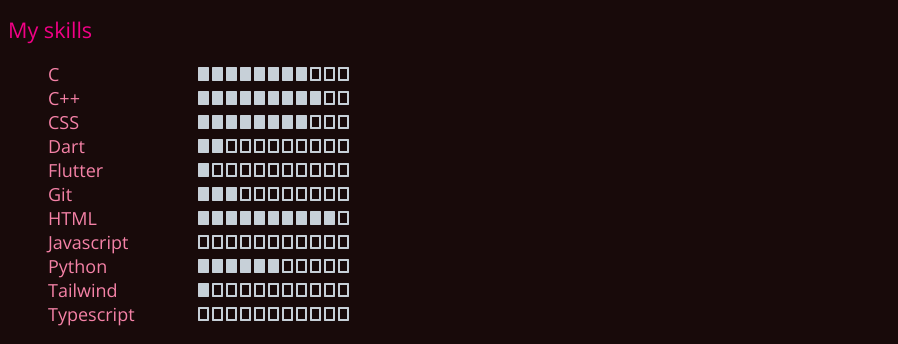
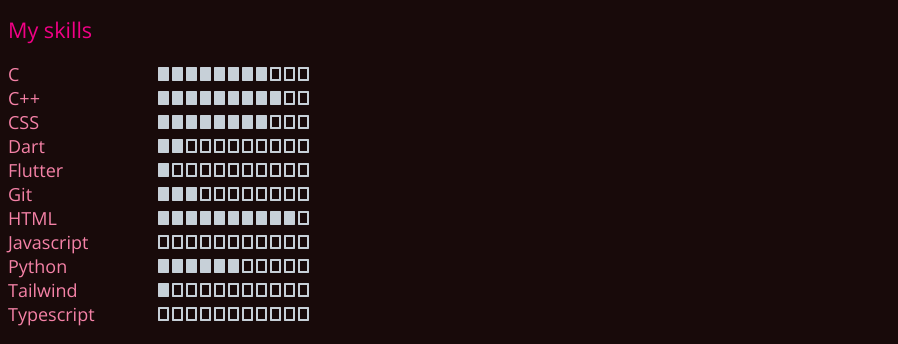
Before and after one commit to AyushmaanDash/portfolioSite, a plain HTML site: page index.html in a window 1280 px wide. Shown: the part 489-833 px from the top of the page, without its empty margins (0-898 px from the left). Drawn offline with nearby package versions, Linux system fonts and the light colour scheme.

Commit message:
list spacing fixed

```diff
--- a/index.html
+++ b/index.html
@@ -37,7 +37,7 @@
 
     <p>
         <span>My skills</span>
-        <ul>
+        <ul class ="skills">
                 <li type="none">
                     <div class="progressContainer">
                         <div class="progressText">C</div>
--- a/style.css
+++ b/style.css
@@ -34,6 +34,12 @@ h3 {
 span {
     color: #F10086;
     font-size: larger;
+}
+
+/* progress bar styling starts here */
+
+.skills {
+    padding-left: 0px;
 }
 
 .progress {
```
